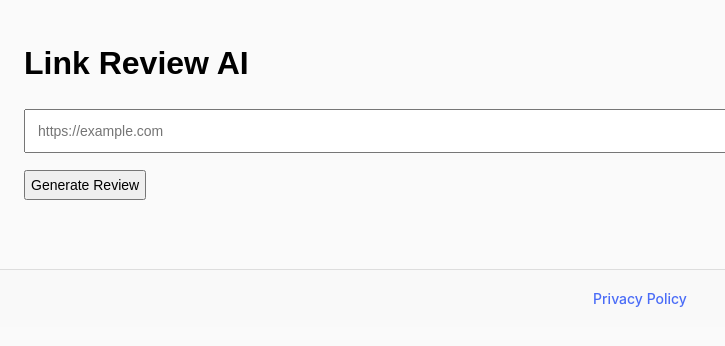
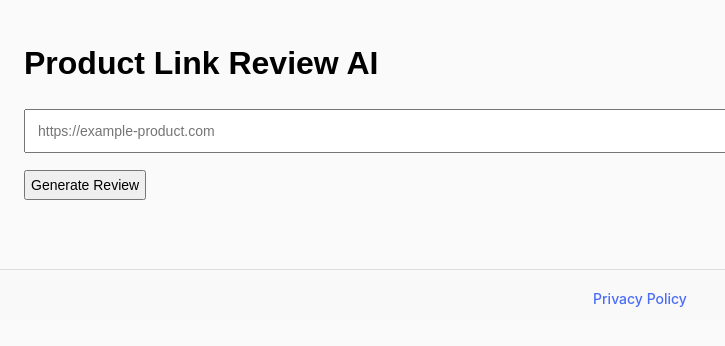
Before and after one commit to christensenandrew455-cell/funbot3000, a Next.js app: page /results in a window 1280 px wide. Shown: the top 346 px of the page, without its empty margins (0-725 px from the left). Built offline with nearby package versions, Linux system fonts and the light colour scheme.

Commit message:
Update ResultsClient.js

```diff
--- a/app/results/ResultsClient.js
+++ b/app/results/ResultsClient.js
@@ -3,14 +3,14 @@
 import { useState } from "react";
 
 export default function ResultsClient() {
-  const [loading, setLoading] = useState(false);
   const [url, setUrl] = useState("");
   const [aiResult, setAiResult] = useState(null);
+  const [loading, setLoading] = useState(false);
   const [error, setError] = useState("");
 
   async function fetchAi() {
     if (!url) {
-      setError("Please enter a URL");
+      setError("Please enter a product link.");
       return;
     }
 
@@ -26,7 +26,6 @@ export default function ResultsClient() {
       });
 
       if (!res.ok) throw new Error("API request failed");
-
       const data = await res.json();
       setAiResult(data.aiResult);
     } catch (err) {
@@ -39,11 +38,11 @@ export default function ResultsClient() {
 
   return (
     <div style={{ padding: 24 }}>
-      <h1>Link Review AI</h1>
+      <h1>Product Link Review AI</h1>
 
       <input
         type="url"
-        placeholder="https://example.com"
+        placeholder="https://example-product.com"
         value={url}
         onChange={(e) => setUrl(e.target.value)}
         style={{ padding: 12, width: "100%", marginBottom: 12 }}
@@ -57,11 +56,11 @@ export default function ResultsClient() {
 
       {aiResult && (
         <div style={{ marginTop: 20 }}>
-          <p><strong>Type:</strong> {aiResult.type}</p>
           <p><strong>Title:</strong> {aiResult.title}</p>
           <p><strong>Status:</strong> {aiResult.status}</p>
+          <p><strong>Seller Trust:</strong> {aiResult.sellerTrust}</p>
+          <p><strong>Confidence:</strong> {aiResult.confidence}</p>
           <p><strong>Review:</strong> {aiResult.review}</p>
-
           {aiResult.status === "bad" && aiResult.alternative && (
             <p>
               <strong>Alternative:</strong>{" "}
```
